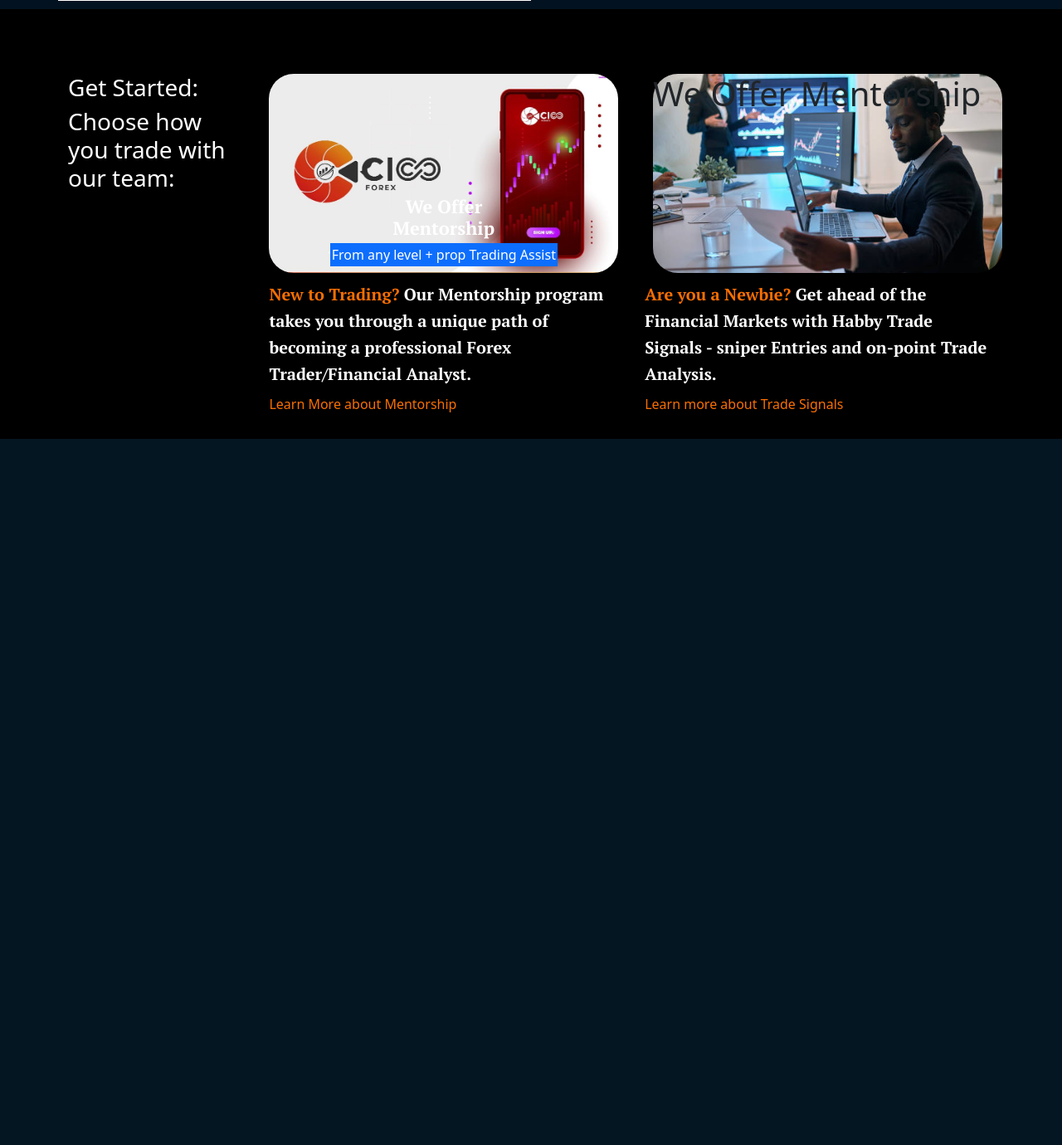
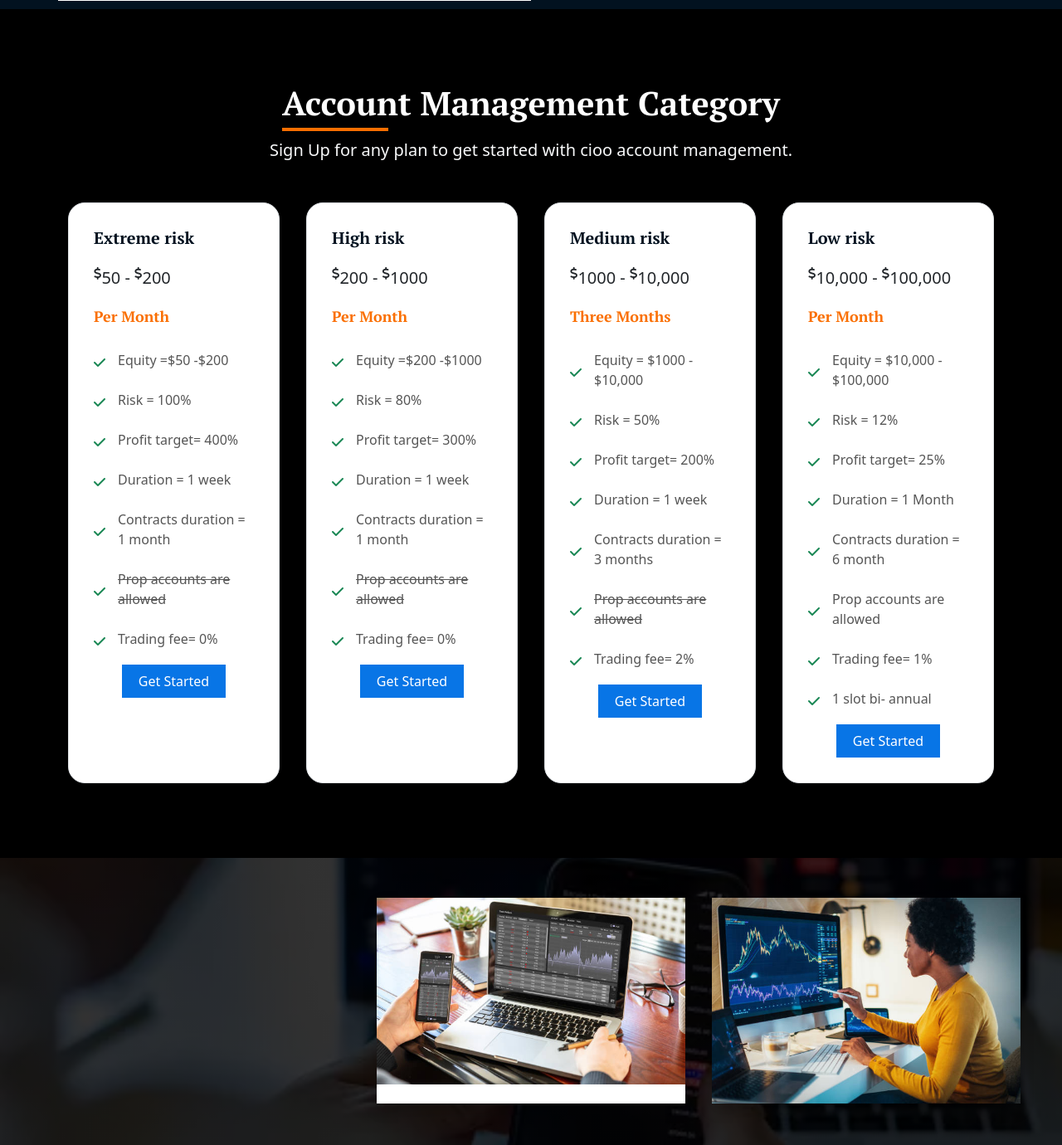
Before and after one commit to eodaneze/CiooForex, a PHP site: page / in a window 1280 px wide. Shown: the part 1426-2806 px from the top of the page at 83% size. Before the commit the page ends 1955 px from the top, so only its background shows below. Run offline with PHP 8.4, Linux system fonts and the light colour scheme.

Commit message:
designing the plan section

```diff
--- a/assets/css/index.css
+++ b/assets/css/index.css
@@ -1,11 +1,15 @@
 @import url('https://fonts.googleapis.com/css2?family=PT+Serif:wght@700&display=swap');
 :root{
     --main: #FA6F01;
+    --secondary: #021220;
     --font: 'PT Serif', serif;
 }
 body{
     background-color: #f0f0f0;
     /* z-index: -10; */
+}
+.container-1{
+    margin: 0 6%;
 }
 .top-nav{
     background-color: var(--main);
@@ -226,7 +230,7 @@ body{
 }
 .col-bg h1{
     text-align: center;
-    color: white;
+    color: #000;
     position: absolute;
     bottom: 2rem;
     font-family: var(--font);
@@ -241,8 +245,94 @@ body{
     display: block;
     text-align: center;
 }
+.col-bg h1 span:last-child{
+    font-size: 30px;
+    box-shadow: 2px 5px 15px #555;
+    font-weight: 900;
+}
+.col-bg-2{
+    position: relative;
+}
+.col-bg-2 div img{
+    width: 3rem;
+    height: 3rem;
+    position: absolute;
+    right: 2rem;
+    top: 2rem;
+}
+.col-bg-2 .signals{
+    position: absolute;
+    right: 0rem;
+    top: 5rem;
+    color: white;
+}
+.col-bg-2 .signals h3 span{
+    display: block;
+}
+
 /* ------------------c end of hoose how you trade */
 
+
+
+/* pricing section */
+.all-pricing{
+    background-color: #000;
+    padding: 7% 0;
+}
+.price-content{
+    display: grid;
+    grid-template-columns: repeat(4, 1fr);
+    gap: 2rem;
+}
+.price-1{
+    padding: 30px;
+    border-radius: 20px;
+    /* border-top: 3px solid var(--main); */
+}
+.price-1 div h4{
+    font-size: 20px;
+    color: var(--secondary);
+}
+.price-1 div h4{
+    font-size: 20px;
+    font-family: var(--font);
+    color: var(--secondary);
+}
+.price-1 div h6{
+    font-size: 18px;
+    font-family: var(--font);
+    color: var(--main);
+}
+.about-1{
+    display: flex;
+    align-items: center;
+}
+.about-1 p{
+    position: relative;
+    top: 5px;
+    margin-left: 15px;
+    color: #555;
+}
+.plan-btn button{
+    background-color: #0875E6;
+    border: none;
+    color: white;
+    padding: 8px 20px;
+}
+/* end of pricing section */
+/* mentorship-section */
+.all-mentorship{
+    background: linear-gradient(rgba(0,0,0,0.8), rgba(0,0,0,0.8)), url(../../assets/img/mentor-hero.webp) center/cover fixed no-repeat;
+    padding: 50px;
+}
+.mentorship-content{
+    display: grid;
+    grid-template-columns: repeat(3, 1fr);
+    gap: 2rem;
+}
+
+
+/* end of mentorship-section */
 
 
 
--- a/assets/css/media.css
+++ b/assets/css/media.css
@@ -14,4 +14,17 @@
     .main-nav-change{
         margin-left: 0;
     }
+    .main-trade{
+        display: grid;
+        grid-template-columns: 1fr;
+    }
+    .container-1{
+        margin: 0;
+    }
+    .price-content{
+        grid-template-columns: repeat(1, 1fr);
+    }
+    .mentorship-content{
+        grid-template-columns: repeat(1, 1fr);
+    }
 }
--- a/index.html
+++ b/index.html
@@ -119,8 +119,8 @@
 
 
 <!-- ############## Choose how you trade with us section -->
-<div class="all-choose">
-  <div class="container pt-5">
+<!-- <div class="all-choose">
+  <div class="container-1 pt-5">
      <div class="main-trade aliign">
          <div class="text-white w-100">
             <h3>Get Started: </h3>
@@ -139,9 +139,16 @@
          </div>
          <div class="left-trade">
           <div class="col-bg-2">
-            <h1>
-              <span>We Offer Mentorship</span>
-            </h1>
+              <div class="d-flex align-items-center">
+                  <img src="./assets/img/small-fev.png" alt="">
+              </div>
+              <div class="signals">
+                   <p>Subscribe to</p>
+                   <h3>
+                     <span>Cioo</span>
+                     <span>Trade Signals</span>
+                   </h3>
+              </div>
           </div>
           <h4><span>Are you a Newbie?</span> Get ahead of the Financial Markets with Habby Trade Signals - sniper Entries and on-point Trade Analysis.</h4>
           <a href="">Learn more about Trade Signals</a>
@@ -149,8 +156,204 @@
 
      </div>
   </div>
+</div> -->
+<!-- ##############end of  Choose how you trade with us section -->
+
+
+<!-- pricing section -->
+<div class="all-pricing">
+   <div class="container">
+     <div class="title mb-5">
+       <h1 class="text-white text-center">Account Management Category</h1>
+       <p class="text-center text-light lead">Sign Up for any plan to get started with cioo account management. </p>
+     </div>
+       <div class="price-content">
+            <div class="price-1 bg-white border">
+                 <div>
+                   <h4 class="mb-4">Extreme risk</h4>
+                   <h5 class="mb-4"><sup><i class="fa fa-dollar-sign"></i></sup>50 - <sup><i class="fa fa-dollar-sign"></i></sup>200</h5>
+                   <h6 class="mb-4">Per Month</h6>
+                 </div>
+                 <div class="about-plan mt-4">
+                  <div class="about-1 mb-2">
+                      <i class="fa fa-check text-success fw-bold"></i>
+                      <p>Equity =$50 -$200</p>
+                  </div>
+                  <div class="about-1 mb-2">
+                      <i class="fa fa-check text-success fw-bold"></i>
+                      <p>Risk = 100%</p>
+                  </div>
+                  <div class="about-1 mb-2">
+                      <i class="fa fa-check text-success fw-bold"></i>
+                      <p>Profit target= 400%</p>
+                  </div>
+                  <div class="about-1 mb-2">
+                      <i class="fa fa-check text-success fw-bold"></i>
+                      <p>Duration = 1 week</p>
+                  </div>
+                  <div class="about-1 mb-2">
+                      <i class="fa fa-check text-success fw-bold"></i>
+                      <p>Contracts duration = 1 month</p>
+                  </div>
+                  <div class="about-1 mb-2">
+                    <i class="fa fa-check text-success fw-bold"></i>
+                    <p><s>Prop accounts are allowed</s></p>
+                </div>
+                  <div class="about-1 mb-2">
+                      <i class="fa fa-check text-success fw-bold"></i>
+                      <p>Trading fee= 0%</p>
+                  </div>
+              </div>
+              <div class="text-center plan-btn">
+                  <button>Get Started</button>
+              </div>
+            </div>
+            <div class="price-1 bg-white border">
+                 <div>
+                   <h4 class="mb-4">High risk</h4>
+                   <h5 class="mb-4"><sup><i class="fa fa-dollar-sign"></i></sup>200 - <sup><i class="fa fa-dollar-sign"></i></sup>1000</h5>
+                   <h6 class="mb-4">Per Month</h6>
+                 </div>
+                 <div class="about-plan mt-4">
+                  <div class="about-1 mb-2">
+                      <i class="fa fa-check text-success fw-bold"></i>
+                      <p>Equity =$200 -$1000</p>
+                  </div>
+                  <div class="about-1 mb-2">
+                      <i class="fa fa-check text-success fw-bold"></i>
+                      <p>Risk = 80%</p>
+                  </div>
+                  <div class="about-1 mb-2">
+                      <i class="fa fa-check text-success fw-bold"></i>
+                      <p>Profit target= 300%</p>
+                  </div>
+                  <div class="about-1 mb-2">
+                      <i class="fa fa-check text-success fw-bold"></i>
+                      <p>Duration = 1 week</p>
+                  </div>
+                  <div class="about-1 mb-2">
+                      <i class="fa fa-check text-success fw-bold"></i>
+                      <p>Contracts duration = 1 month</p>
+                  </div>
+                  <div class="about-1 mb-2">
+                    <i class="fa fa-check text-success fw-bold"></i>
+                    <p><s>Prop accounts are allowed</s></p>
+                </div>
+                  <div class="about-1 mb-2">
+                      <i class="fa fa-check text-success fw-bold"></i>
+                      <p>Trading fee= 0%</p>
+                  </div>
+              </div>
+              <div class="text-center plan-btn">
+                  <button>Get Started</button>
+              </div>
+            </div>
+            <div class="price-1 bg-white border">
+                 <div>
+                   <h4 class="mb-4">Medium risk</h4>
+                   <h5 class="mb-4"><sup><i class="fa fa-dollar-sign"></i></sup>1000 - <sup><i class="fa fa-dollar-sign"></i></sup>10,000</h5>
+                   <h6 class="mb-4">Three Months</h6>
+                 </div>
+                 <div class="about-plan mt-4">
+                  <div class="about-1 mb-2">
+                      <i class="fa fa-check text-success fw-bold"></i>
+                      <p>Equity = $1000 - $10,000</p>
+                  </div>
+                  <div class="about-1 mb-2">
+                      <i class="fa fa-check text-success fw-bold"></i>
+                      <p>Risk = 50%</p>
+                  </div>
+                  <div class="about-1 mb-2">
+                      <i class="fa fa-check text-success fw-bold"></i>
+                      <p>Profit target= 200%</p>
+                  </div>
+                  <div class="about-1 mb-2">
+                      <i class="fa fa-check text-success fw-bold"></i>
+                      <p>Duration = 1 week</p>
+                  </div>
+                  <div class="about-1 mb-2">
+                      <i class="fa fa-check text-success fw-bold"></i>
+                      <p>Contracts duration = 3 months</p>
+                  </div>
+                  <div class="about-1 mb-2">
+                    <i class="fa fa-check text-success fw-bold"></i>
+                    <p><s>Prop accounts are allowed</s></p>
+                </div>
+                  <div class="about-1 mb-2">
+                      <i class="fa fa-check text-success fw-bold"></i>
+                      <p>Trading fee= 2%</p>
+                  </div>
+              </div>
+              <div class="text-center plan-btn">
+                  <button>Get Started</button>
+              </div>
+            </div>
+            <div class="price-1 bg-white border">
+                 <div>
+                   <h4 class="mb-4">Low risk</h4>
+                   <h5 class="mb-4"><sup><i class="fa fa-dollar-sign"></i></sup>10,000 - <sup><i class="fa fa-dollar-sign"></i></sup>100,000</h5>
+                   <h6 class="mb-4">Per Month</h6>
+                 </div>
+                 <div class="about-plan mt-4">
+                  <div class="about-1 mb-2">
+                      <i class="fa fa-check text-success fw-bold"></i>
+                      <p>Equity = $10,000 - $100,000</p>
+                  </div>
+                  <div class="about-1 mb-2">
+                      <i class="fa fa-check text-success fw-bold"></i>
+                      <p>Risk = 12%</p>
+                  </div>
+                  <div class="about-1 mb-2">
+                      <i class="fa fa-check text-success fw-bold"></i>
+                      <p>Profit target= 25%</p>
+                  </div>
+                  <div class="about-1 mb-2">
+                      <i class="fa fa-check text-success fw-bold"></i>
+                      <p>Duration = 1 Month</p>
+                  </div>
+                  <div class="about-1 mb-2">
+                      <i class="fa fa-check text-success fw-bold"></i>
+                      <p>Contracts duration = 6 month</p>
+                  </div>
+                  <div class="about-1 mb-2">
+                      <i class="fa fa-check text-success fw-bold"></i>
+                      <p>Prop accounts are allowed</p>
+                  </div>
+                  <div class="about-1 mb-2">
+                      <i class="fa fa-check text-success fw-bold"></i>
+                      <p>Trading fee= 1%</p>
+                  </div>
+                  <div class="about-1 mb-2">
+                      <i class="fa fa-check text-success fw-bold"></i>
+                      <p>1 slot bi- annual</p>
+                  </div>
+              </div>
+              <div class="text-center plan-btn">
+                  <button>Get Started</button>
+              </div>
+            </div>
+
+       </div>
+   </div>
 </div>
-<!-- ##############end of  Choose how you trade with us section -->
+<!--end of  pricing section -->
+
+
+<!-- montorship section -->
+  <div class="all-mentorship pt-5">
+      <div class="mentorship-content">
+          <div class="mentorship-1">
+
+          </div>
+          <div class="mentorship-2 bg-white shadow">
+              <img src="./assets/img/mentorship-1.jpg" alt="" class="img-fluid">
+          </div>
+          <div class="mentorship-3 bg-white  shadow">
+            <img src="./assets/img/mentorship-2.jpg" alt="" class="img-fluid">
+          </div>
+      </div>
+  </div>
+<!--end of  montorship section -->
     <!-- ############################ back to top###################### -->
     <a href="#" class="back-to-top d-flex align-items-center justify-content-center text-dark"><i class="fa fa-arrow-up"></i></a>
     <!-- ############################ end of back to top###################### -->
```
Also changed, not shown: assets/img/mentor-hero.webp (added), assets/img/mentorship-1.jpg (added), assets/img/mentorship-2.jpg (added), 1 other file.
